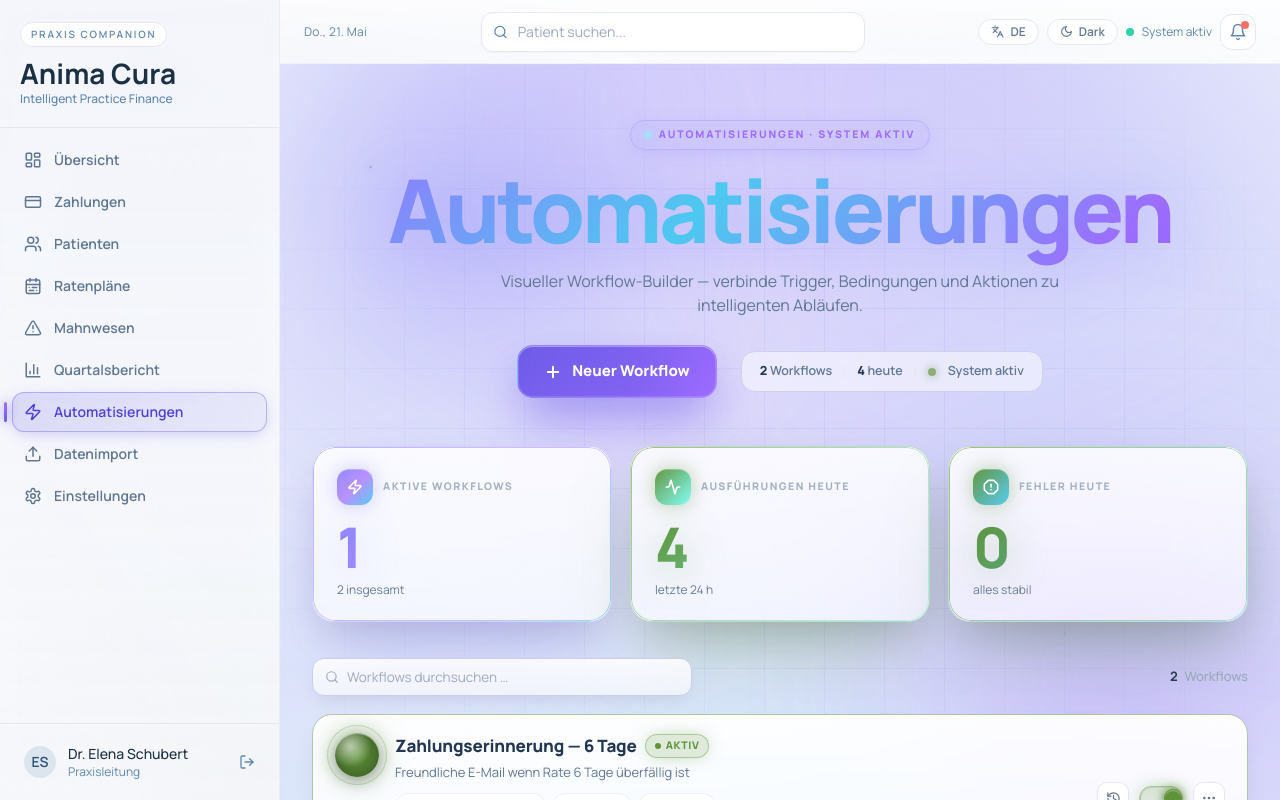
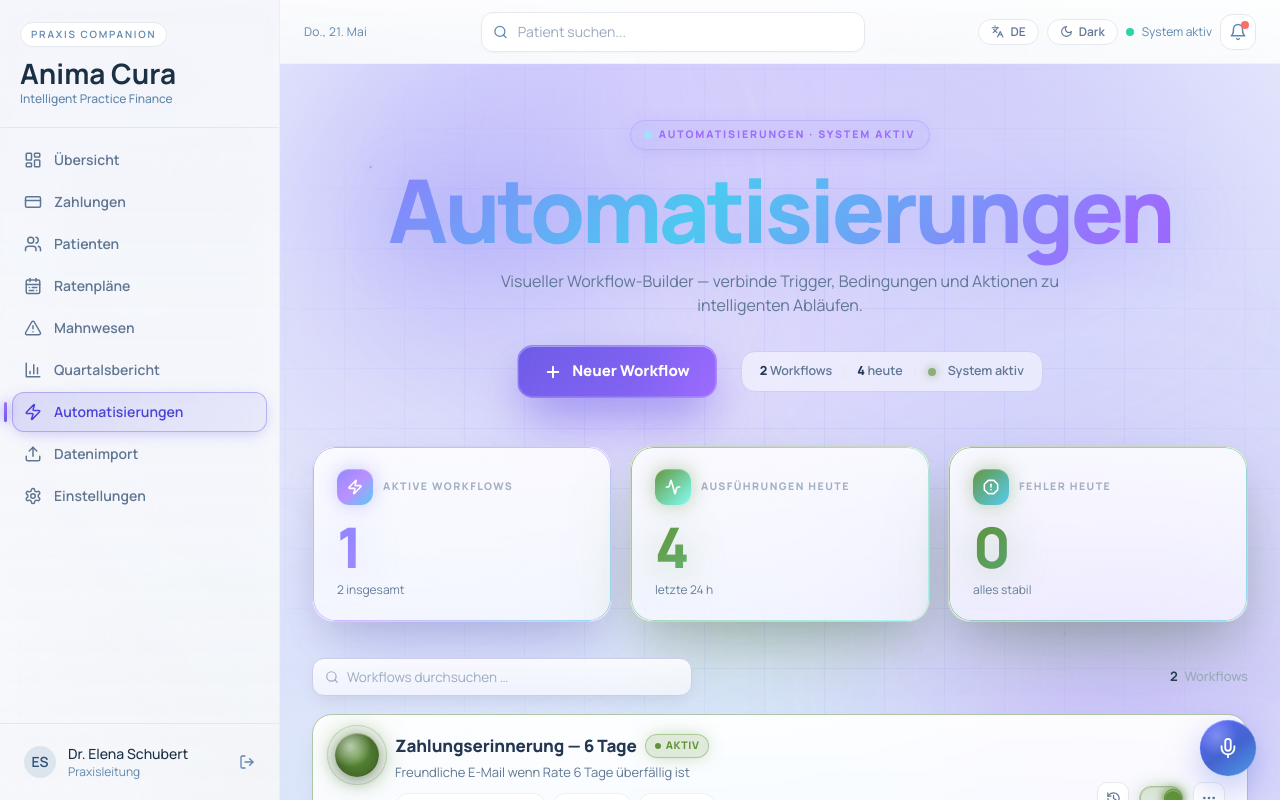
Before and after one commit to juanschu-bear/anima-cura, a Next.js app: page /automatisierungen in a window 1280 px wide. Built offline with nearby package versions, Linux system fonts and the light colour scheme; no server answers; the database is empty.

Commit message:
Revert "Remove Voice Companion, fix workflow card dropdown overflow"
This reverts commit d5082618d1f081d6b2528c488d51b9211aa88853.

```diff
--- a/src/app/(dashboard)/layout.tsx
+++ b/src/app/(dashboard)/layout.tsx
@@ -23,6 +23,7 @@ import {
 import { useAppStore } from "@/hooks/useAppStore";
 import { useRouter } from "next/navigation";
 import { t } from "@/lib/i18n";
+import ICuraVoiceCompanion from "@/components/icura/ICuraVoiceCompanion";
 
 const NAV_ITEMS = [
   { href: "/uebersicht", icon: LayoutDashboard, key: "nav.overview" },
@@ -182,6 +183,7 @@ export default function DashboardLayout({
           {children}
         </div>
       </main>
+      <ICuraVoiceCompanion />
     </div>
   );
 }
--- a/src/app/globals.css
+++ b/src/app/globals.css
@@ -447,8 +447,6 @@ samp {
 .wf-card-right {
   position: relative;
   overflow: visible;
-  position: relative;
-  overflow: visible;
   display: flex;
   align-items: center;
   gap: 10px;
```
